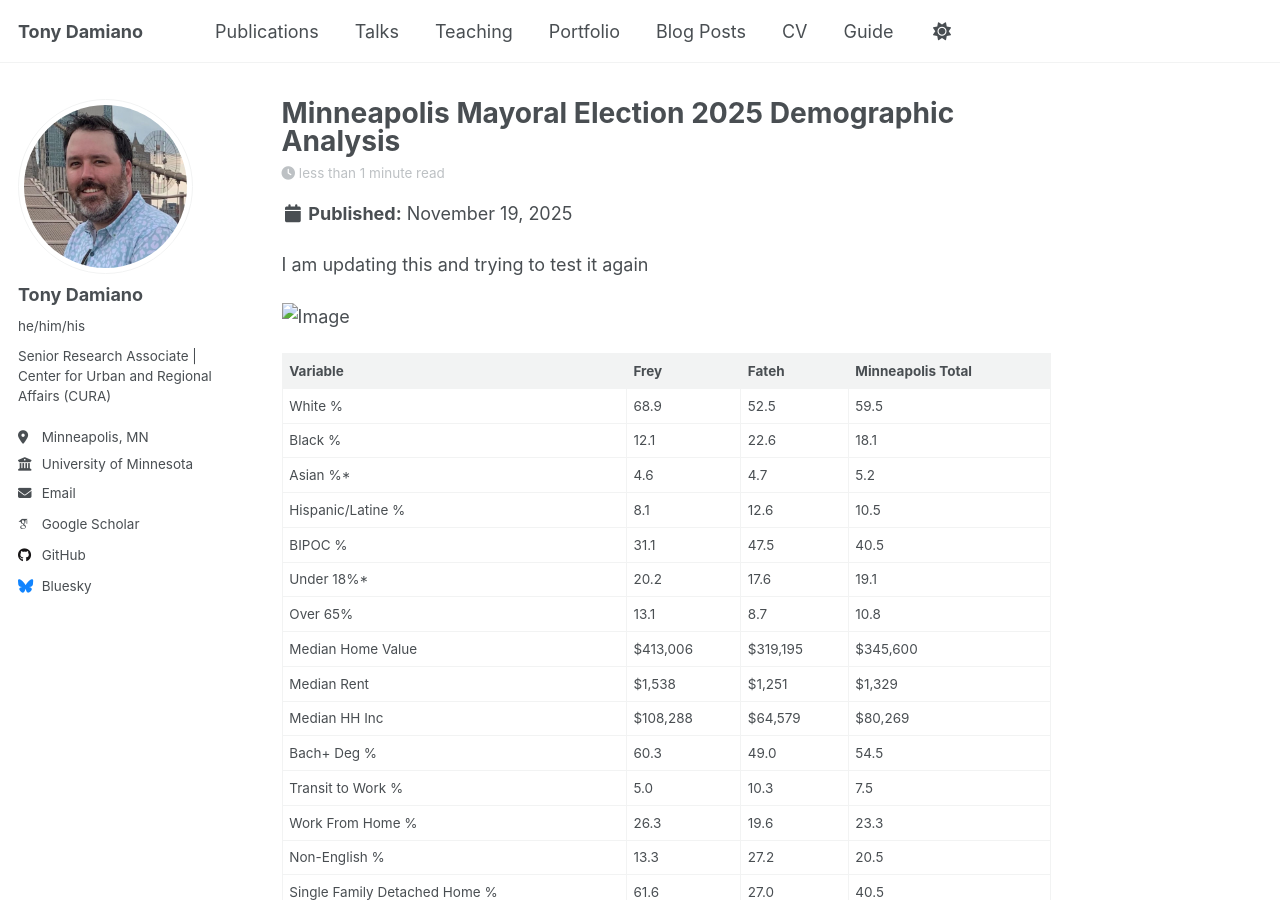
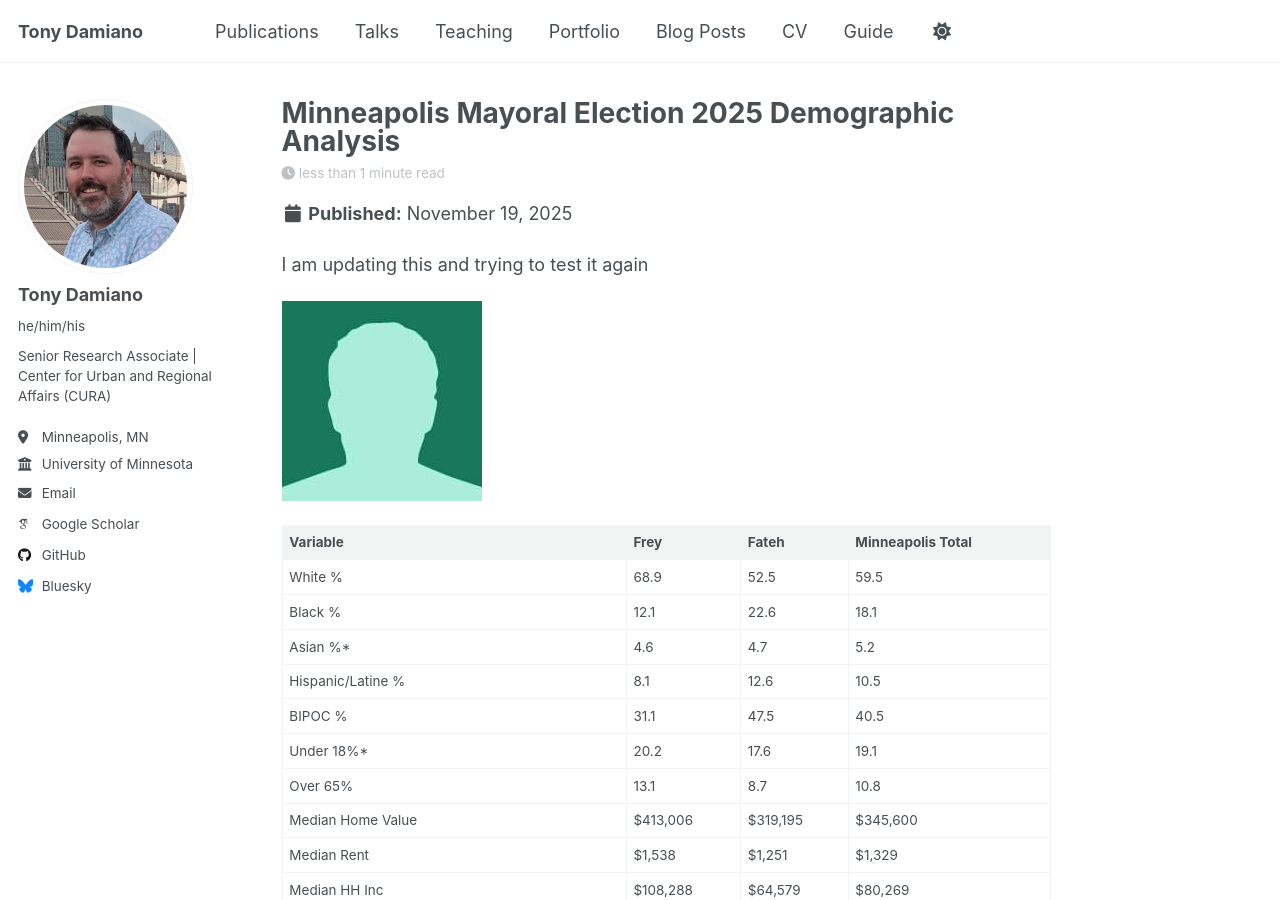
Before and after one commit to tdamiano/personal-website, a Jekyll site: the page built from _posts/2025-11-19-blog-post-1.md, in a window 1280 px wide and 900 px high. Built offline with Jekyll 4.4.1, drawn with Linux system fonts in a browser that asks for light colours; some web fonts are replaced; a script that is not in the unit is left out.

Commit message:
Update 2025-11-19-blog-post-1.md
try again

```diff
--- a/_posts/2025-11-19-blog-post-1.md
+++ b/_posts/2025-11-19-blog-post-1.md
@@ -9,7 +9,7 @@ tags:
 
 I am updating this and trying to test it again
 
-![Image](bio-photo-2.jpg)
+![Image](/images/bio-photo-2.jpg)
 
 
 
```
